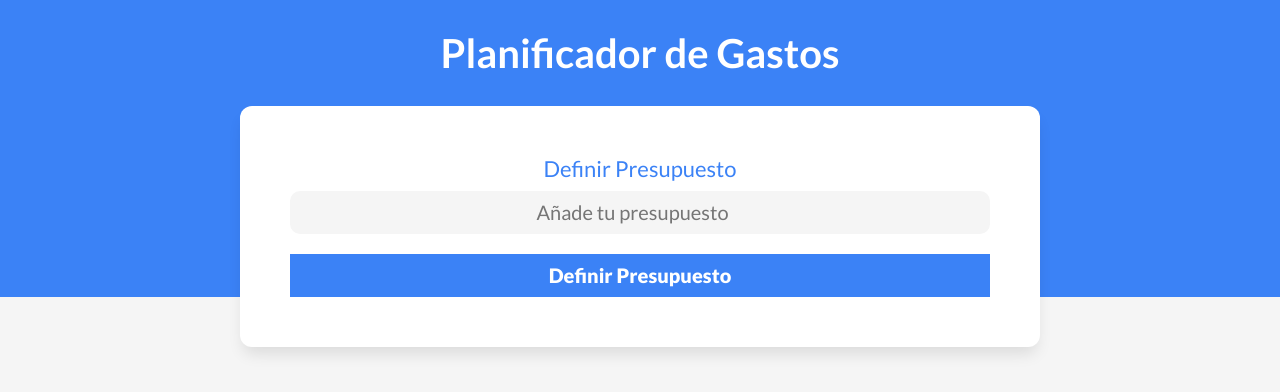
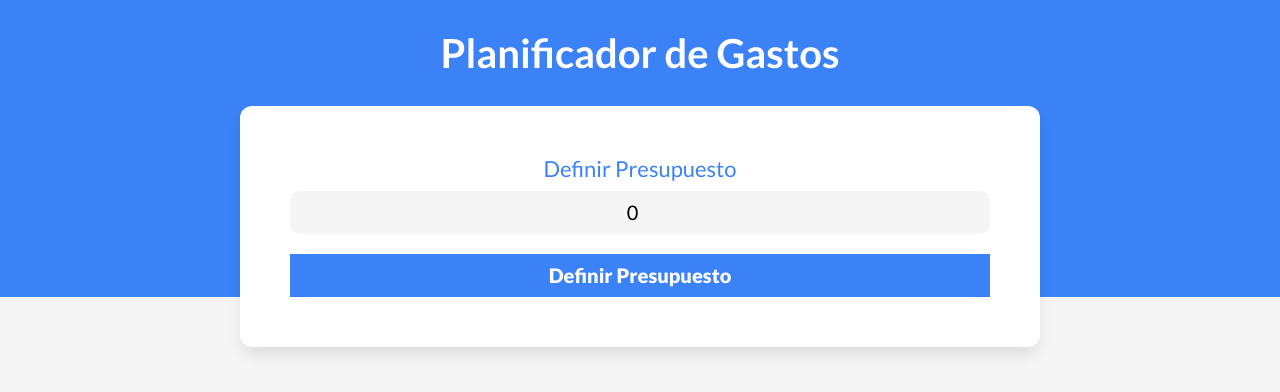
Before and after one commit to RaulHG-Dev/CursoVueJS, a Vue app in the folder admin-gastos/: page / in a window 1280 px wide. Shown: the top 392 px of the page. Built offline with nearby package versions, Linux system fonts and the light colour scheme.

Commit message:
Video 107. Validando el Presupuesto

```diff
--- a/admin-gastos/src/components/Presupuesto.vue
+++ b/admin-gastos/src/components/Presupuesto.vue
@@ -1,10 +1,19 @@
 <script setup>
+    import { ref } from 'vue';
 
+    const presupuesto = ref(0)
+
+    const definirPresupuesto = () => {
+        if(presupuesto.value <= 0) {
+
+        }
+    }
 </script>
 
 <template>
     <form
      class="presupuesto"
+     @submit.prevent="definirPresupuesto"
     >
         <div class="campo">
             <label for="nuevo-presupuesto">Definir Presupuesto</label>
@@ -13,6 +22,8 @@
                 class="nuevo-presupuesto"
                 placeholder="Añade tu presupuesto"
                 type="number"
+                min="0"
+                v-model.number="presupuesto"
             />
         </div>
         <input type="submit" value="Definir Presupuesto"/>
```
